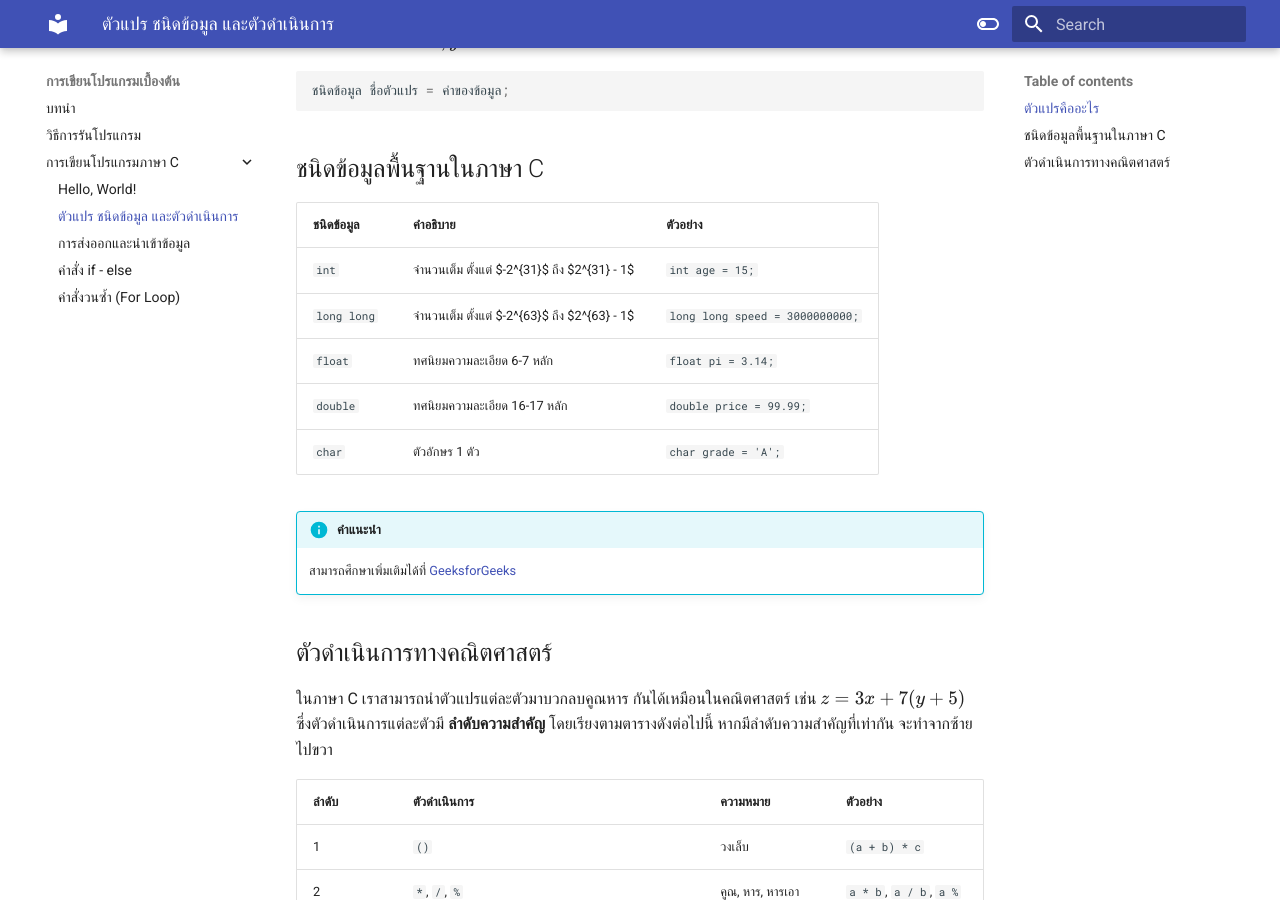
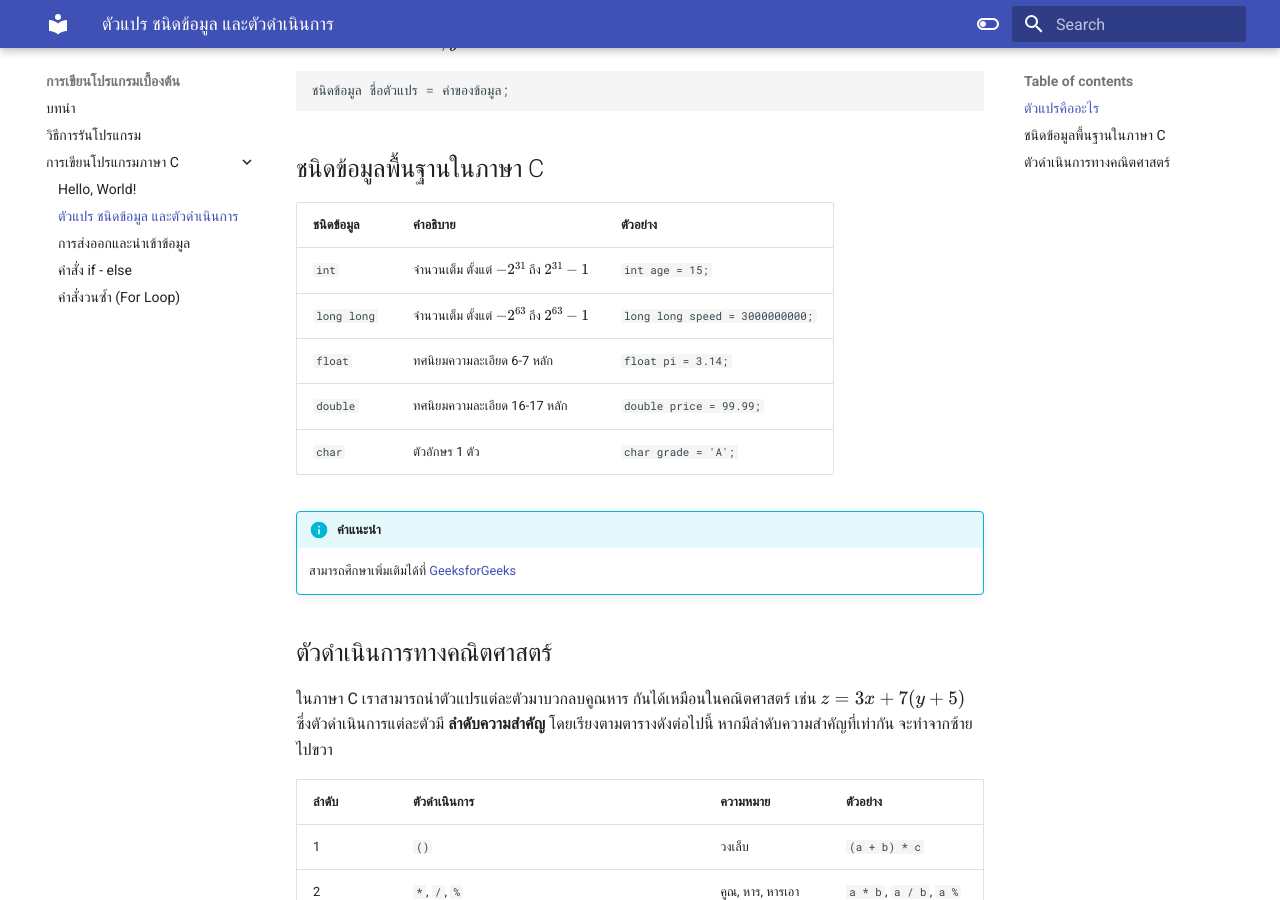
Before and after one commit to thai-cp/thai-cp.github.io, an MkDocs documentation site: the page built from docs/prog-basic/c/variable.md, in a window 1280 px wide and 900 px high, scrolled down 330 px. Built offline with MkDocs 1.6.1 and Material for MkDocs 9.7.7, drawn with Linux system fonts in a browser that asks for light colours.

Commit message:
Fix Latex math not rendering properly

````diff
--- a/docs/prog-basic/c/variable.md
+++ b/docs/prog-basic/c/variable.md
@@ -11,10 +11,11 @@ author: Pakin Olanraktham
 ```
 
 ## ชนิดข้อมูลพื้นฐานในภาษา C
+
 | ชนิดข้อมูล  | คำอธิบาย                                         | ตัวอย่าง                        |
 | ----------- | ------------------------------------------------ | ------------------------------- |
-| `int`       | จำนวนเต็ม ตั้งแต่ \$-2^{31}\$ ถึง \$2^{31} - 1\$ | `int age = 15;`                 |
-| `long long` | จำนวนเต็ม ตั้งแต่ \$-2^{63}\$ ถึง \$2^{63} - 1\$ | `long long speed = 3000000000;` |
+| `int`       | จำนวนเต็ม ตั้งแต่ $-2^{31}$ ถึง $2^{31} - 1$ | `int age = 15;`                 |
+| `long long` | จำนวนเต็ม ตั้งแต่ $-2^{63}$ ถึง $2^{63} - 1$ | `long long speed = 3000000000;` |
 | `float`     | ทศนิยมความละเอียด 6-7 หลัก                       | `float pi = 3.14;`              |
 | `double`    | ทศนิยมความละเอียด 16-17 หลัก                     | `double price = 99.99;`         |
 | `char`      | ตัวอักษร 1 ตัว                                   | `char grade = 'A';`             |
````
